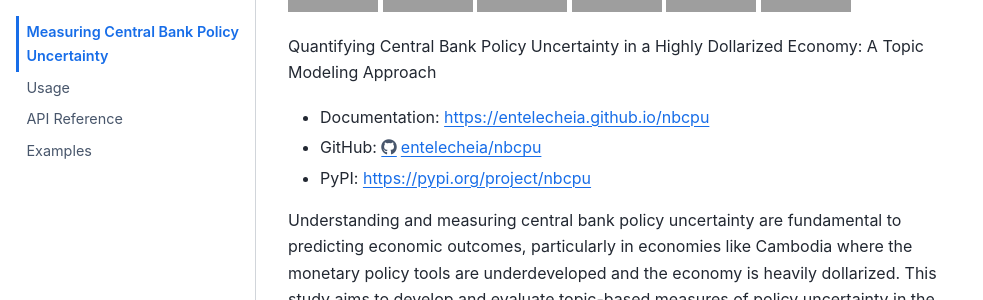
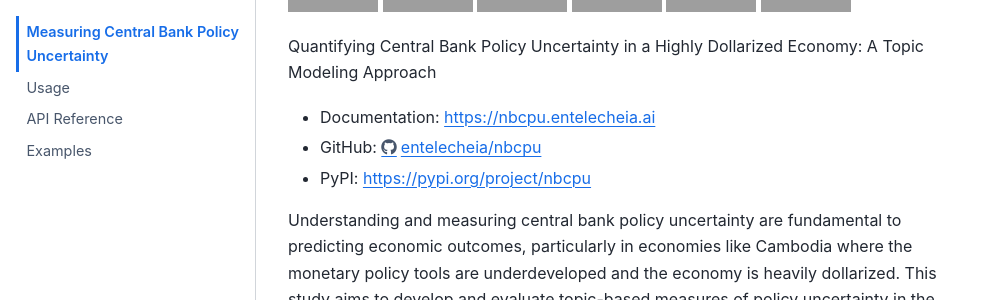
Before and after one commit to entelecheia/nbcpu, a Jupyter Book: the page built from book/index.md, in a window 1280 px wide and 900 px high, cut to the strip 193-493 px from the top of the window. Shown: the whole strip, without its empty margins (0-983 px from the left). Built offline with Jupyter Book 1.0.4 settings and Sphinx 7.4.7 and the Sphinx Book theme 1.1.4, drawn with Linux system fonts in a browser that asks for light colours; some of the changed lines change nothing that is shown; grey boxes are pictures that could not be loaded.

Commit message:
chore(book): update documentation URL

```diff
--- a/book/index.md
+++ b/book/index.md
@@ -22,14 +22,14 @@
 
 [repo-url]: https://github.com/entelecheia/nbcpu
 [pypi-url]: https://pypi.org/project/nbcpu
-[docs-url]: https://entelecheia.github.io/nbcpu
+[docs-url]: https://nbcpu.entelecheia.ai
 [changelog]: https://github.com/entelecheia/nbcpu/blob/main/CHANGELOG.md
 [contributing guidelines]: https://github.com/entelecheia/nbcpu/blob/main/CONTRIBUTING.md
 <!-- Links: -->
 
 Quantifying Central Bank Policy Uncertainty in a Highly Dollarized Economy: A Topic Modeling Approach
 
-- Documentation: [https://entelecheia.github.io/nbcpu][docs-url]
+- Documentation: [https://nbcpu.entelecheia.ai][docs-url]
 - GitHub: [https://github.com/entelecheia/nbcpu][repo-url]
 - PyPI: [https://pypi.org/project/nbcpu][pypi-url]
 
```
